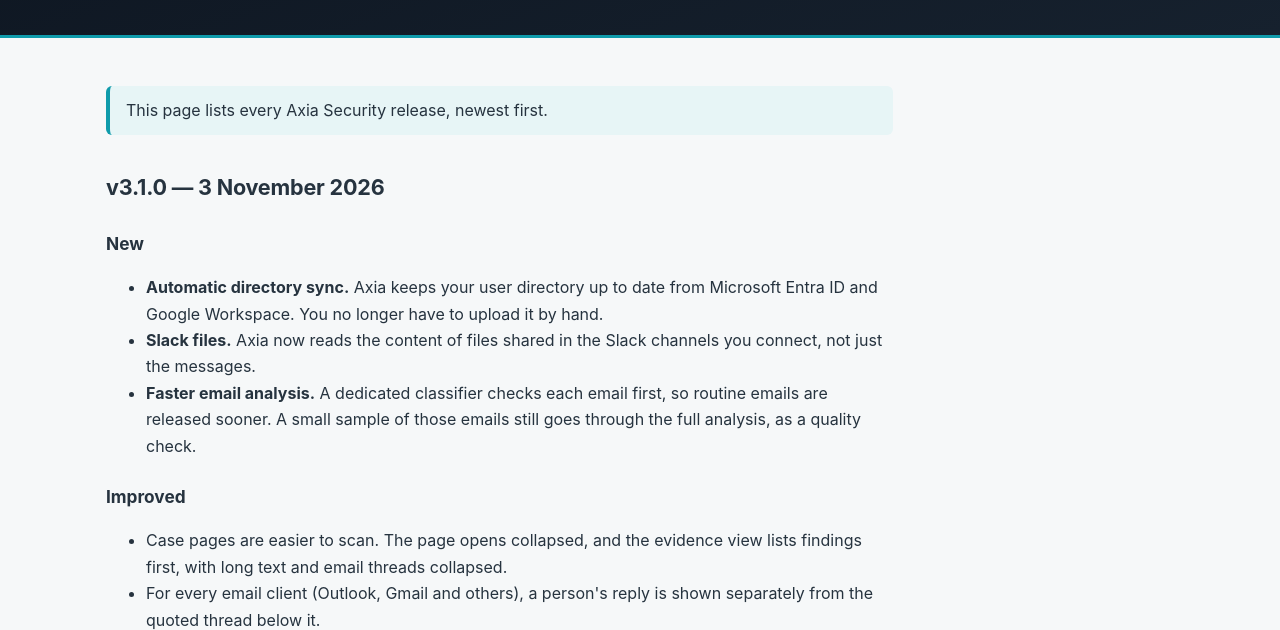
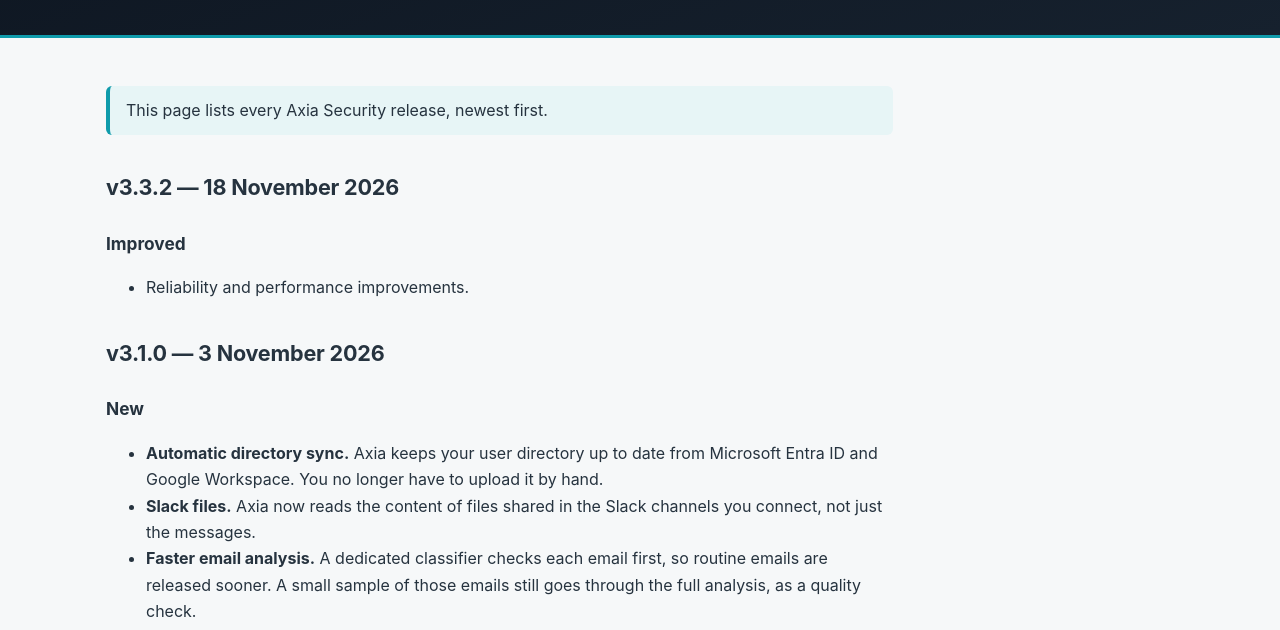
Before and after one commit to Axia-Security/axia-docs, a plain HTML site: page docs/release-notes.html in a window 1280 px wide. Shown: the part 174-804 px from the top of the page. Drawn offline with Linux system fonts and the light colour scheme.

Commit message:
MVP-2502: release notes v3.3.2

```diff
--- a/docs/release-notes.html
+++ b/docs/release-notes.html
@@ -6,6 +6,12 @@
 <div class="hero"><h1>Release notes</h1><p>What's new in Axia Security, release by release.</p></div></header>
 <main><div class="doc">
 <div class="note">This page lists every Axia Security release, newest first.</div>
+
+<h2>v3.3.2 — 18 November 2026</h2>
+<!-- DRAFT from the release automation. Replace with customer-facing notes (New / Improved / Fixed),
+     written from the internal release notes page. Never paste Jira titles: this site is public. -->
+<h3>Improved</h3>
+<ul><li>Reliability and performance improvements.</li></ul>
 
 <h2>v3.1.0 — 3 November 2026</h2>
 <h3>New</h3>
@@ -89,4 +95,4 @@
 <li>Planned maintenance is announced in advance. See <a href="support.html">Support</a>.</li>
 </ul>
 </div></main>
-<footer><div class="bar">© Axia Security Ltd. · Last updated 3 November 2026 · Questions? See <a href="support.html">Support</a>.</div></footer></body></html>
+<footer><div class="bar">© Axia Security Ltd. · Last updated 18 November 2026 · Questions? See <a href="support.html">Support</a>.</div></footer></body></html>
```
